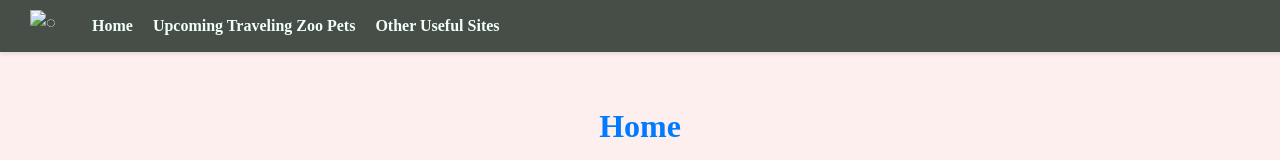
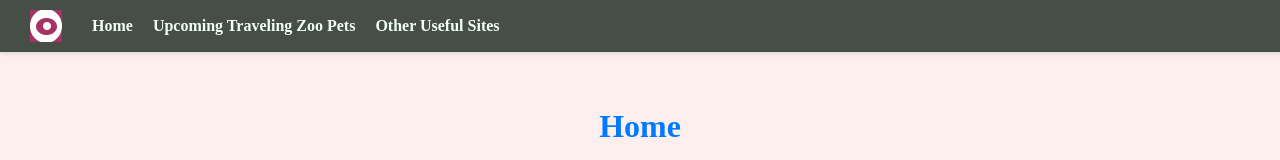
Before and after one commit to Whitebone/Whitebone.github.io, a plain HTML site: page index.html in a window 1280 px wide. Shown: the top 160 px of the page. Drawn offline with Linux system fonts and the light colour scheme; a web font is replaced by a local one.

Commit message:
Update topbar.html
hopefully make the image work

```diff
--- a/Global/topbar/topbar.html
+++ b/Global/topbar/topbar.html
@@ -1,6 +1,6 @@
 <nav class="topbar">
     <ul>
-        <li><img src="favicon-32x32.png" alt="◌" class="favicon"></li>
+        <li><img src="https://github.com/Whitebone/Whitebone.github.io/blob/d2637c978014fd8db883cf5b1a3d1921aa037779/Global/Assets/favicons/favicon-32x32.png?raw=true" alt="◌" class="favicon"></li>
         <li><a href="../../index.html">Home</a></li>
         <li><a href="../../Zoo/index.html">Upcoming Traveling Zoo Pets</a></li>
         <li><a href="../../Resources/index.html">Other Useful Sites</a></li>
```
